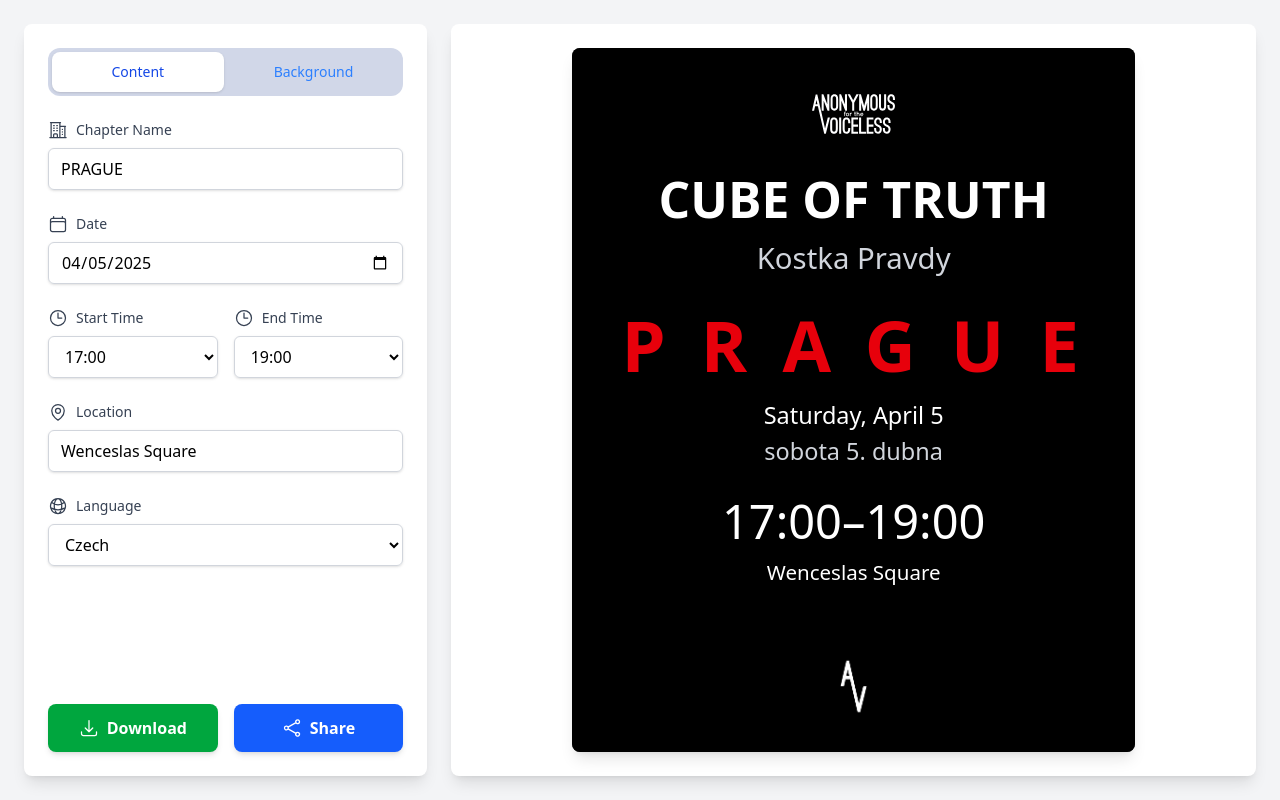
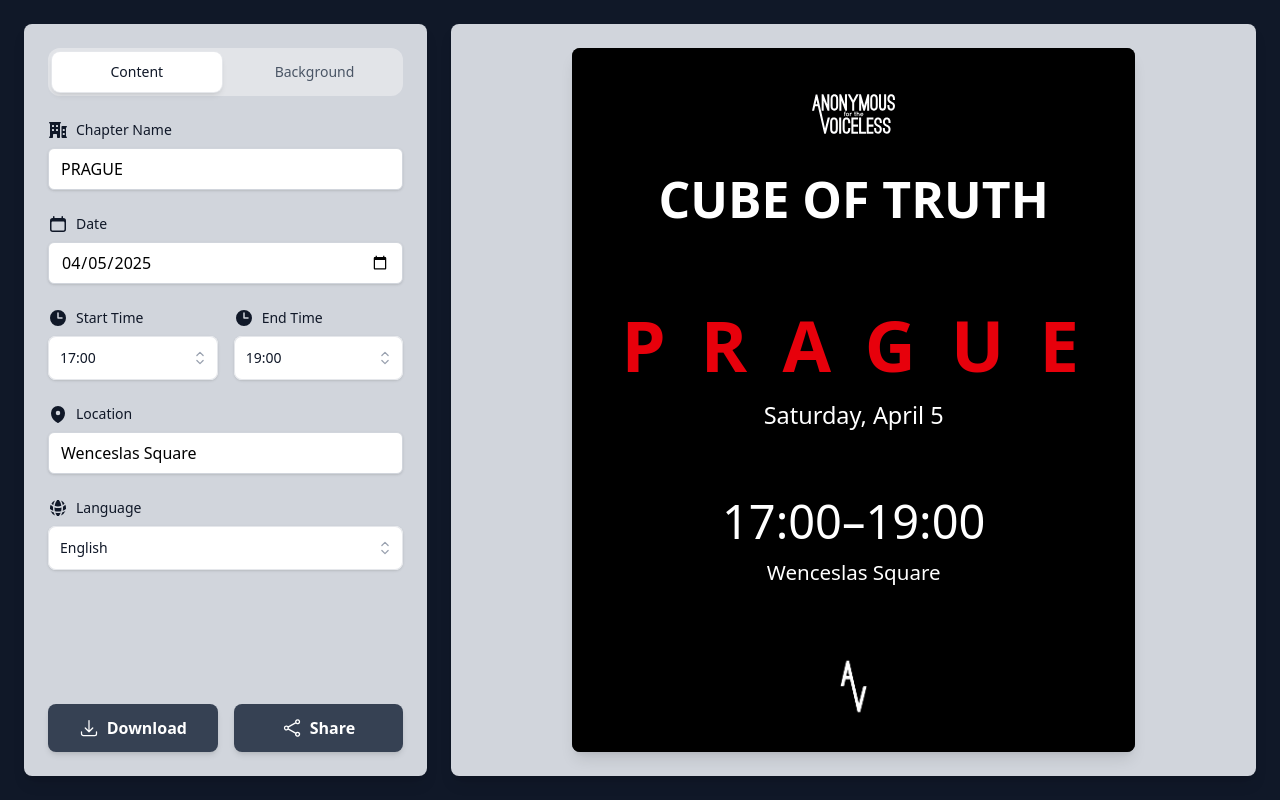
Before and after one commit to drahoslove/avgen, a React (Vite) app: page / in a window 1280 px wide. Built offline with nearby package versions, Linux system fonts and the light colour scheme.

Commit message:
feat: replace time selects with Listbox components and unify input heights

```diff
--- a/src/App.tsx
+++ b/src/App.tsx
@@ -3,7 +3,7 @@
 import { PosterForm } from './components/PosterForm'
 import { PosterPreview } from './components/PosterPreview'
 import type { GrayscaleMethod } from './types'
-import { ArrowDownTrayIcon, ShareIcon } from '@heroicons/react/24/outline'
+import { ArrowDownTrayIcon, ShareIcon } from '@heroicons/react/20/solid'
 
 function App() {
   // State management
@@ -12,7 +12,7 @@
   const [startTime, setStartTime] = useState('17:00')
   const [endTime, setEndTime] = useState('19:00')
   const [location, setLocation] = useState('Wenceslas Square')
-  const [language, setLanguage] = useState('czech')
+  const [language, setLanguage] = useState('English')
   const [grayscaleMethod, setGrayscaleMethod] = useState<GrayscaleMethod>('luma')
   const [customGrayscaleValues, setCustomGrayscaleValues] = useState({
     r: 0.299,
@@ -20,6 +20,7 @@
     b: 0.114,
   })
   const [isGenerating, setIsGenerating] = useState(false)
+  const [isSharing, setIsSharing] = useState(false)
 
   // Reference to the preview container
   const previewRef = useRef<HTMLDivElement>(null)
@@ -34,7 +35,7 @@
   const formatDate = (date: string, lang: string) => {
     if (!date) return ''
     const dateObj = new Date(date)
-    const formatter = new Intl.DateTimeFormat(lang === 'czech' ? 'cs-CZ' : 'en-US', {
+    const formatter = new Intl.DateTimeFormat(lang === 'Czech' ? 'cs-CZ' : 'en-US', {
       weekday: 'long',
       day: 'numeric',
       month: 'long',
@@ -149,13 +150,18 @@
     }
   }
 
-  const handleShare = (e: React.MouseEvent<HTMLButtonElement>) => {
+  const handleShare = async (e: React.MouseEvent<HTMLButtonElement>) => {
     e.preventDefault()
-    void shareImage()
+    setIsSharing(true)
+    try {
+      await shareImage()
+    } finally {
+      setIsSharing(false)
+    }
   }
 
   return (
-    <div className="min-h-screen bg-gray-100 p-0 sm:p-4 md:p-6">
+    <div className="min-h-screen bg-gray-900 p-0 sm:p-4 md:p-6">
       <div className="flex flex-col lg:flex-row gap-0 sm:gap-6 max-w-7xl mx-auto pb-20 lg:pb-0 h-full">
         <PosterForm
           chapter={chapter}
@@ -191,6 +197,7 @@
           customGrayscaleValues={customGrayscaleValues}
           setCustomGrayscaleValues={setCustomGrayscaleValues}
           isGenerating={isGenerating}
+          isSharing={isSharing}
         />
 
         <div className="w-full lg:w-2/3 flex items-center justify-center h-full">
@@ -221,7 +228,7 @@
               void handleGenerateImage(e)
             }}
             disabled={isGenerating}
-            className="bg-green-600 hover:bg-green-700 text-white font-bold py-3 px-4 rounded-lg shadow-md flex items-center justify-center gap-2 disabled:opacity-50 disabled:cursor-not-allowed"
+            className="bg-gray-700 hover:bg-gray-600 text-white font-bold py-3 px-4 rounded-lg shadow-md flex items-center justify-center gap-2 disabled:opacity-50 disabled:cursor-not-allowed cursor-pointer"
           >
             {isGenerating ? (
               <>
@@ -259,7 +266,7 @@
               e.preventDefault()
               void handleShare(e)
             }}
-            className="bg-blue-600 hover:bg-blue-700 text-white font-bold py-3 px-4 rounded-lg shadow-md flex items-center justify-center gap-2"
+            className="bg-gray-700 hover:bg-gray-600 text-white font-bold py-3 px-4 rounded-lg shadow-md flex items-center justify-center gap-2 cursor-pointer"
           >
             <ShareIcon className="h-5 w-5" />
             <span>Share</span>
--- a/src/components/ContentForm.tsx
+++ b/src/components/ContentForm.tsx
@@ -4,7 +4,9 @@
   CalendarIcon,
   ClockIcon,
   BuildingOffice2Icon,
-} from '@heroicons/react/24/outline'
+} from '@heroicons/react/20/solid'
+import { Input, Listbox } from '@headlessui/react'
+import { ChevronUpDownIcon } from '@heroicons/react/24/outline'
 
 interface ContentFormProps {
   chapter: string
@@ -56,24 +58,24 @@
       <div className="space-y-2">
         <label
           htmlFor="chapter"
-          className="text-sm font-medium text-gray-700 flex items-center gap-2"
+          className="text-sm font-medium text-gray-900 flex items-center gap-2"
         >
           <BuildingOffice2Icon className="h-5 w-5" />
           Chapter Name
         </label>
-        <input
+        <Input
           type="text"
           id="chapter"
           value={chapter}
           onChange={e => setChapter(e.target.value.toUpperCase())}
-          className="w-full px-3 py-2 border border-gray-300 rounded-md shadow-sm focus:outline-none focus:ring-2 focus:ring-blue-500 focus:border-blue-500"
+          className="w-full px-3 py-2 bg-white border border-gray-300 rounded-md shadow-sm focus:outline-none focus:ring-2 focus:ring-blue-500 focus:border-blue-500"
           placeholder="Enter city name"
         />
       </div>
 
       {/* Date Input */}
       <div className="space-y-2">
-        <label htmlFor="date" className="text-sm font-medium text-gray-700 flex items-center gap-2">
+        <label htmlFor="date" className="text-sm font-medium text-gray-900 flex items-center gap-2">
           <CalendarIcon className="h-5 w-5" />
           Date
         </label>
@@ -82,7 +84,7 @@
           id="date"
           value={date}
           onChange={e => setDate(e.target.value)}
-          className="w-full px-3 py-2 border border-gray-300 rounded-md shadow-sm focus:outline-none focus:ring-2 focus:ring-blue-500 focus:border-blue-500"
+          className="w-full px-3 py-2 bg-white border border-gray-300 rounded-md shadow-sm focus:outline-none focus:ring-2 focus:ring-blue-500 focus:border-blue-500"
         />
       </div>
 
@@ -90,50 +92,95 @@
       <div className="space-y-2">
         <div className="grid grid-cols-2 gap-4">
           <div className="space-y-2">
-            <label className="text-sm font-medium text-gray-700 flex items-center gap-2">
+            <label className="text-sm font-medium text-gray-900 flex items-center gap-2">
               <ClockIcon className="h-5 w-5" />
               Start Time
             </label>
-            <select
-              id="startTime"
+            <Listbox
               value={startTime}
-              onChange={e => {
-                setStartTime(e.target.value)
-                if (e.target.value >= endTime) {
-                  const startIndex = timeOptions.indexOf(e.target.value)
+              onChange={value => {
+                setStartTime(value)
+                if (value >= endTime) {
+                  const startIndex = timeOptions.indexOf(value)
                   if (startIndex < timeOptions.length - 1) {
                     setEndTime(timeOptions[startIndex + 1])
                   }
                 }
               }}
-              className="w-full px-3 py-2 border border-gray-300 rounded-md shadow-sm focus:outline-none focus:ring-2 focus:ring-blue-500 focus:border-blue-500"
             >
+              <div className="relative">
+                <Listbox.Button className="relative w-full cursor-pointer rounded-lg bg-white px-3 py-3 text-left text-sm text-gray-900 shadow-sm ring-1 ring-inset ring-gray-200 focus:outline-none focus:ring-2 focus:ring-blue-500">
+                  <span className="block truncate">{startTime}</span>
+                  <span className="pointer-events-none absolute inset-y-0 right-0 flex items-center pr-2">
+                    <ChevronUpDownIcon className="h-5 w-5 text-gray-400" aria-hidden="true" />
+                  </span>
+                </Listbox.Button>
+                <Listbox.Options className="absolute z-10 mt-1 max-h-60 w-full overflow-auto rounded-lg bg-white py-1 text-base shadow-lg ring-1 ring-black ring-opacity-5 focus:outline-none sm:text-sm">
                   {timeOptions.map(time => (
-                <option key={time} value={time}>
+                    <Listbox.Option
+                      key={time}
+                      value={time}
+                      className={({ active }) =>
+                        `relative cursor-pointer select-none py-2 pl-3 pr-9 ${
+                          active ? 'bg-blue-50 text-blue-900' : 'text-gray-900'
+                        }`
+                      }
+                    >
+                      {({ selected }) => (
+                        <>
+                          <span
+                            className={`block truncate ${selected ? 'font-medium' : 'font-normal'}`}
+                          >
                             {time}
-                </option>
+                          </span>
+                        </>
+                      )}
+                    </Listbox.Option>
                   ))}
-            </select>
+                </Listbox.Options>
+              </div>
+            </Listbox>
           </div>
           <div className="space-y-2">
-            <label className="text-sm font-medium text-gray-700 flex items-center gap-2">
+            <label className="text-sm font-medium text-gray-900 flex items-center gap-2">
               <ClockIcon className="h-5 w-5" />
               End Time
             </label>
-            <select
-              id="endTime"
-              value={endTime}
-              onChange={e => setEndTime(e.target.value)}
-              className="w-full px-3 py-2 border border-gray-300 rounded-md shadow-sm focus:outline-none focus:ring-2 focus:ring-blue-500 focus:border-blue-500"
-            >
+            <Listbox value={endTime} onChange={setEndTime}>
+              <div className="relative">
+                <Listbox.Button className="relative w-full cursor-pointer rounded-lg bg-white px-3 py-3 text-left text-sm text-gray-900 shadow-sm ring-1 ring-inset ring-gray-200 focus:outline-none focus:ring-2 focus:ring-blue-500">
+                  <span className="block truncate">{endTime}</span>
+                  <span className="pointer-events-none absolute inset-y-0 right-0 flex items-center pr-2">
+                    <ChevronUpDownIcon className="h-5 w-5 text-gray-400" aria-hidden="true" />
+                  </span>
+                </Listbox.Button>
+                <Listbox.Options className="absolute z-10 mt-1 max-h-60 w-full overflow-auto rounded-lg bg-white py-1 text-base shadow-lg ring-1 ring-black ring-opacity-5 focus:outline-none sm:text-sm">
                   {timeOptions
                     .filter(time => time > startTime)
                     .map(time => (
-                  <option key={time} value={time}>
+                      <Listbox.Option
+                        key={time}
+                        value={time}
+                        className={({ active }) =>
+                          `relative cursor-pointer select-none py-2 pl-3 pr-9 ${
+                            active ? 'bg-blue-50 text-blue-900' : 'text-gray-900'
+                          }`
+                        }
+                      >
+                        {({ selected }) => (
+                          <>
+                            <span
+                              className={`block truncate ${selected ? 'font-medium' : 'font-normal'}`}
+                            >
                               {time}
-                  </option>
+                            </span>
+                          </>
+                        )}
+                      </Listbox.Option>
                     ))}
-            </select>
+                </Listbox.Options>
+              </div>
+            </Listbox>
           </div>
         </div>
       </div>
@@ -142,39 +189,63 @@
       <div className="space-y-2">
         <label
           htmlFor="location"
-          className="text-sm font-medium text-gray-700 flex items-center gap-2"
+          className="text-sm font-medium text-gray-900 flex items-center gap-2"
         >
           <MapPinIcon className="h-5 w-5" />
           Location
         </label>
-        <input
+        <Input
           type="text"
           id="location"
           value={location}
           onChange={e => setLocation(e.target.value)}
-          className="w-full px-3 py-2 border border-gray-300 rounded-md shadow-sm focus:outline-none focus:ring-2 focus:ring-blue-500 focus:border-blue-500"
+          className="w-full px-3 py-2 bg-white border border-gray-300 rounded-md shadow-sm focus:outline-none focus:ring-2 focus:ring-blue-500 focus:border-blue-500"
           placeholder="Enter location"
         />
       </div>
 
       {/* Language Selection */}
-      <div className="space-y-2">
+      <div>
         <label
           htmlFor="language"
-          className="text-sm font-medium text-gray-700 flex items-center gap-2"
+          className="flex items-center gap-2 text-sm font-medium text-gray-900 mb-2"
         >
           <GlobeAltIcon className="h-5 w-5" />
           Language
         </label>
-        <select
-          id="language"
-          value={language}
-          onChange={e => setLanguage(e.target.value)}
-          className="w-full px-3 py-2 border border-gray-300 rounded-md shadow-sm focus:outline-none focus:ring-2 focus:ring-blue-500 focus:border-blue-500"
+        <Listbox value={language} onChange={setLanguage}>
+          <div className="relative">
+            <Listbox.Button className="relative w-full cursor-pointer rounded-lg bg-white px-3 py-3 text-left text-sm text-gray-900 shadow-sm ring-1 ring-inset ring-gray-200 focus:outline-none focus:ring-2 focus:ring-blue-500">
+              <span className="block truncate">{language}</span>
+              <span className="pointer-events-none absolute inset-y-0 right-0 flex items-center pr-2">
+                <ChevronUpDownIcon className="h-5 w-5 text-gray-400" aria-hidden="true" />
+              </span>
+            </Listbox.Button>
+            <Listbox.Options className="absolute z-10 mt-1 max-h-60 w-full overflow-auto rounded-lg bg-white py-1 text-base shadow-lg ring-1 ring-black ring-opacity-5 focus:outline-none sm:text-sm">
+              {['English', 'Czech'].map(lang => (
+                <Listbox.Option
+                  key={lang}
+                  value={lang}
+                  className={({ active }) =>
+                    `relative cursor-pointer select-none py-2 pl-3 pr-9 ${
+                      active ? 'bg-blue-50 text-blue-900' : 'text-gray-900'
+                    }`
+                  }
                 >
-          <option value="english">English</option>
-          <option value="czech">Czech</option>
-        </select>
+                  {({ selected }) => (
+                    <>
+                      <span
+                        className={`block truncate ${selected ? 'font-medium' : 'font-normal'}`}
+                      >
+                        {lang}
+                      </span>
+                    </>
+                  )}
+                </Listbox.Option>
+              ))}
+            </Listbox.Options>
+          </div>
+        </Listbox>
       </div>
     </div>
   )
--- a/src/components/PosterForm.tsx
+++ b/src/components/PosterForm.tsx
@@ -32,6 +32,7 @@
   customGrayscaleValues: { r: number; g: number; b: number }
   setCustomGrayscaleValues: (values: { r: number; g: number; b: number }) => void
   isGenerating: boolean
+  isSharing: boolean
 }
 
 export function PosterForm({
@@ -62,6 +63,7 @@
   customGrayscaleValues,
   setCustomGrayscaleValues,
   isGenerating,
+  isSharing,
 }: PosterFormProps) {
   const handleGenerateImage = (e: React.MouseEvent<HTMLButtonElement>) => {
     e.preventDefault()
@@ -74,16 +76,16 @@
   }
 
   return (
-    <div className="w-full lg:w-1/3 bg-white rounded-lg shadow-lg p-6 flex flex-col h-full lg:h-[calc(100vh-3rem)]">
+    <div className="w-full lg:w-1/3 bg-gray-300 sm:rounded-lg shadow-lg p-6 flex flex-col h-full lg:h-[calc(100vh-3rem)]">
       <Tab.Group>
-        <Tab.List className="flex space-x-1 rounded-xl bg-blue-900/20 p-1 mb-6">
+        <Tab.List className="flex space-x-2 rounded-xl bg-gray-100/[0.5] p-1 mb-6">
           <Tab
             className={({ selected }) =>
-              `w-full rounded-lg py-2.5 text-sm font-medium leading-5
+              `w-full rounded-lg py-2.5 text-sm font-medium leading-5 transition-all duration-200 ease-in-out cursor-pointer
               ${
                 selected
-                  ? 'bg-white text-blue-700 shadow'
-                  : 'text-blue-500 hover:bg-white/[0.12] hover:text-blue-600'
+                  ? 'bg-white text-gray-900 shadow-md ring-1 ring-gray-200'
+                  : 'text-gray-600 hover:bg-white/[0.5] hover:text-gray-900'
               }`
             }
           >
@@ -91,11 +93,11 @@
           </Tab>
           <Tab
             className={({ selected }) =>
-              `w-full rounded-lg py-2.5 text-sm font-medium leading-5
+              `w-full rounded-lg py-2.5 text-sm font-medium leading-5 transition-all duration-200 ease-in-out cursor-pointer
               ${
                 selected
-                  ? 'bg-white text-blue-700 shadow'
-                  : 'text-blue-500 hover:bg-white/[0.12] hover:text-blue-600'
+                  ? 'bg-white text-gray-900 shadow-md ring-1 ring-gray-200'
+                  : ' text-gray-600 hover:bg-white/[0.5] hover:text-gray-900'
               }`
             }
           >
@@ -143,7 +145,7 @@
         <button
           onClick={handleGenerateImage}
           disabled={isGenerating}
-          className="bg-green-600 hover:bg-green-700 text-white font-bold py-3 px-4 rounded-lg shadow-md flex items-center justify-center gap-2 disabled:opacity-50 disabled:cursor-not-allowed"
+          className="bg-gray-700 hover:bg-gray-800 cursor-pointer text-white font-bold py-3 px-4 rounded-lg shadow-md flex items-center justify-center gap-2 disabled:opacity-50 disabled:cursor-not-allowed"
         >
           {isGenerating ? (
             <>
@@ -178,15 +180,45 @@
         </button>
         <button
           onClick={handleShare}
-          className="bg-blue-600 hover:bg-blue-700 text-white font-bold py-3 px-4 rounded-lg shadow-md flex items-center justify-center gap-2"
+          disabled={isSharing}
+          className="bg-gray-700 hover:bg-gray-800 cursor-pointer text-white font-bold py-3 px-4 rounded-lg shadow-md flex items-center justify-center gap-2 disabled:opacity-50 disabled:cursor-not-allowed"
         >
+          {isSharing ? (
+            <>
+              <svg
+                className="animate-spin -ml-1 mr-3 h-5 w-5 text-white"
+                xmlns="http://www.w3.org/2000/svg"
+                fill="none"
+                viewBox="0 0 24 24"
+              >
+                <circle
+                  className="opacity-25"
+                  cx="12"
+                  cy="12"
+                  r="10"
+                  stroke="currentColor"
+                  strokeWidth="4"
+                ></circle>
+                <path
+                  className="opacity-75"
+                  fill="currentColor"
+                  d="M4 12a8 8 0 018-8V0C5.373 0 0 5.373 0 12h4zm2 5.291A7.962 7.962 0 014 12H0c0 3.042 1.135 5.824 3 7.938l3-2.647z"
+                ></path>
+              </svg>
+              <span>Sharing...</span>
+            </>
+          ) : (
+            <>
               <ShareIcon className="h-5 w-5" />
               <span>Share</span>
+            </>
+          )}
         </button>
       </div>
 
       {/* Sticky bottom buttons - visible only on mobile */}
-      <div className="fixed bottom-0 left-0 right-0 p-4 bg-white border-t border-gray-200 lg:hidden grid grid-cols-2 gap-4">
+      <div className="fixed bottom-0 left-0 right-0 lg:hidden bg-white p-4 shadow-lg">
+        <div className="grid grid-cols-2 gap-4 max-w-7xl mx-auto">
           <button
             onClick={handleGenerateImage}
             disabled={isGenerating}
@@ -225,11 +257,41 @@
           </button>
           <button
             onClick={handleShare}
-          className="bg-blue-600 hover:bg-blue-700 text-white font-bold py-3 px-4 rounded-lg shadow-md flex items-center justify-center gap-2"
+            disabled={isSharing}
+            className="bg-blue-600 hover:bg-blue-700 text-white font-bold py-3 px-4 rounded-lg shadow-md flex items-center justify-center gap-2 disabled:opacity-50 disabled:cursor-not-allowed"
           >
+            {isSharing ? (
+              <>
+                <svg
+                  className="animate-spin -ml-1 mr-3 h-5 w-5 text-white"
+                  xmlns="http://www.w3.org/2000/svg"
+                  fill="none"
+                  viewBox="0 0 24 24"
+                >
+                  <circle
+                    className="opacity-25"
+                    cx="12"
+                    cy="12"
+                    r="10"
+                    stroke="currentColor"
+                    strokeWidth="4"
+                  ></circle>
+                  <path
+                    className="opacity-75"
+                    fill="currentColor"
+                    d="M4 12a8 8 0 018-8V0C5.373 0 0 5.373 0 12h4zm2 5.291A7.962 7.962 0 014 12H0c0 3.042 1.135 5.824 3 7.938l3-2.647z"
+                  ></path>
+                </svg>
+                <span>Sharing...</span>
+              </>
+            ) : (
+              <>
                 <ShareIcon className="h-5 w-5" />
                 <span>Share</span>
+              </>
+            )}
           </button>
+        </div>
       </div>
     </div>
   )
--- a/src/components/PosterPreview.tsx
+++ b/src/components/PosterPreview.tsx
@@ -71,7 +71,7 @@
         : containerSize.height / 60 // Fallback to container height
 
     return (
-      <div className="w-full bg-white rounded-lg shadow-lg p-6 lg:h-[calc(100vh-3rem)] overflow-hidden">
+      <div className="w-full bg-gray-300 sm:rounded-lg shadow-lg p-6 lg:h-[calc(100vh-3rem)] overflow-hidden">
         {/* <h2 className="text-2xl font-bold text-gray-800 mb-6">
         Preview
       </h2> */}
@@ -119,7 +119,7 @@
 
               <div className="mb-[1em]">
                 <h2
-                  className={`text-gray-300 ${language !== 'english' ? 'visible' : 'invisible'} text-[2.5em]`}
+                  className={`text-gray-300 ${language !== 'English' ? 'visible' : 'invisible'} text-[2.5em]`}
                 >
                   Kostka Pravdy
                 </h2>
@@ -133,7 +133,7 @@
                 <div className="flex flex-col">
                   <div className="text-[2em]">{englishDate}</div>
                   <div
-                    className={`text-gray-300 mt-[0m] ${language !== 'english' ? 'visible' : 'invisible'} text-[2em]`}
+                    className={`text-gray-300 mt-[0m] ${language !== 'English' ? 'visible' : 'invisible'} text-[2em]`}
                   >
                     {localizedDate}
                   </div>
```
Also changed, not shown: src/components/BackgroundForm.tsx (+65 -21 lines). Lines whose indentation alone changed are shown as unchanged.
